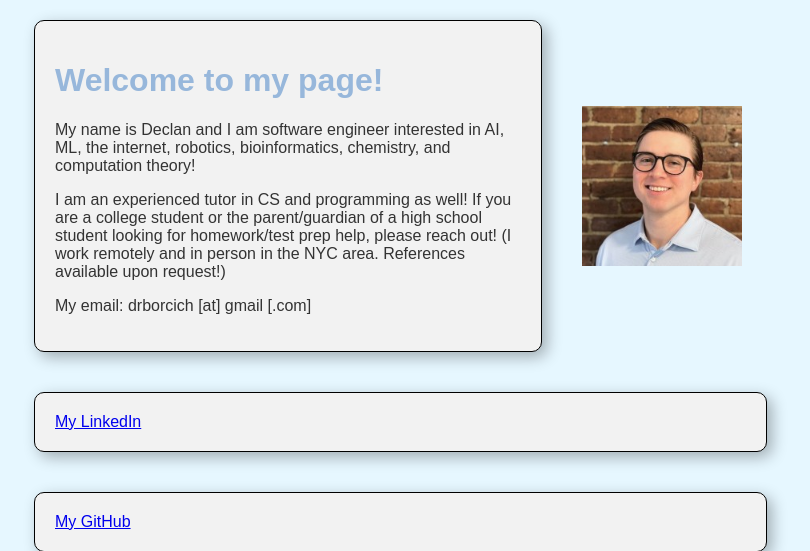
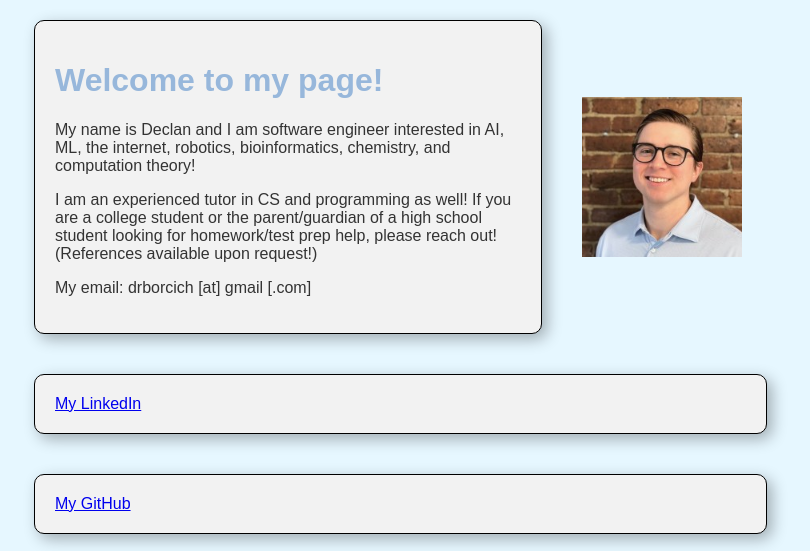
Before and after one commit to gojumbos/pp_2024, a Flask app: page / in a window 1280 px wide. Shown: the top 551 px of the page, without its empty margins (222-1032 px from the left). Run offline with Flask 3, Linux system fonts and the light colour scheme.

Commit message:
Update index.html

```diff
--- a/templates/index.html
+++ b/templates/index.html
@@ -18,8 +18,7 @@
             I am an experienced tutor in CS and programming as well! If you are a college student
             or the parent/guardian of a high school student
             looking for homework/test prep help,
-            please reach out! (I work remotely and in person in the NYC area.
-            References available upon request!)
+            please reach out! (References available upon request!)
         </p>
       <p>
           My email: drborcich [at] gmail [.com]
```
